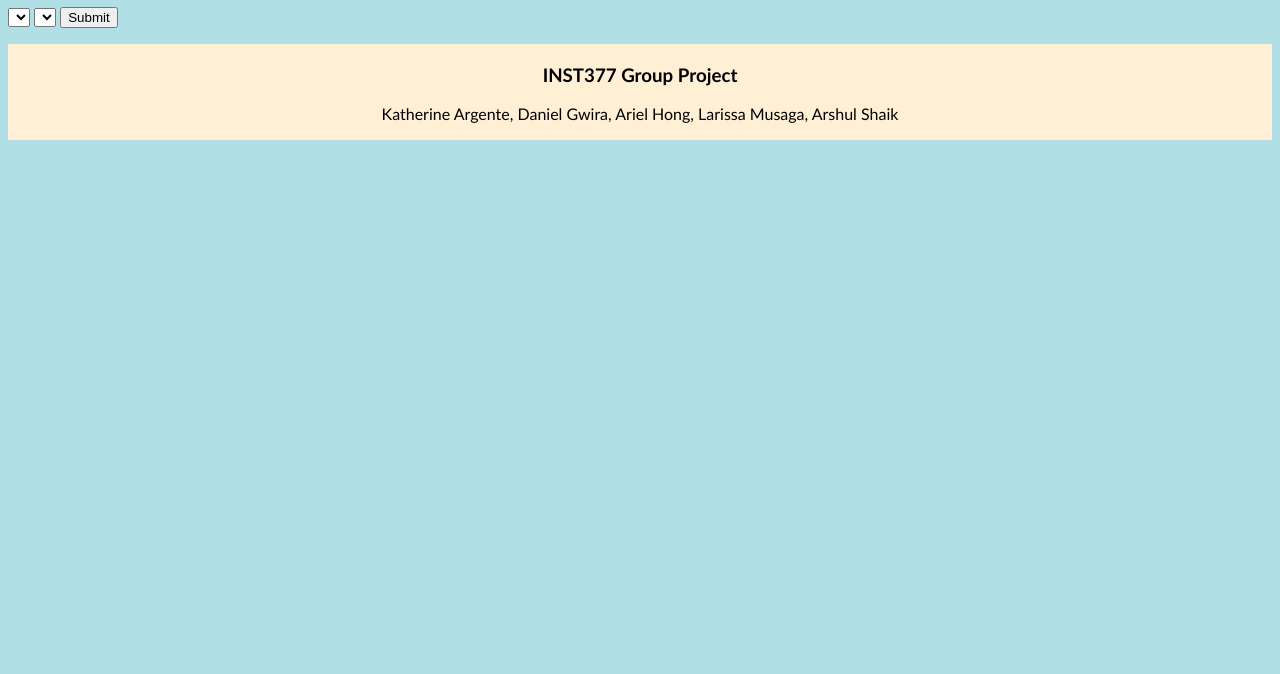
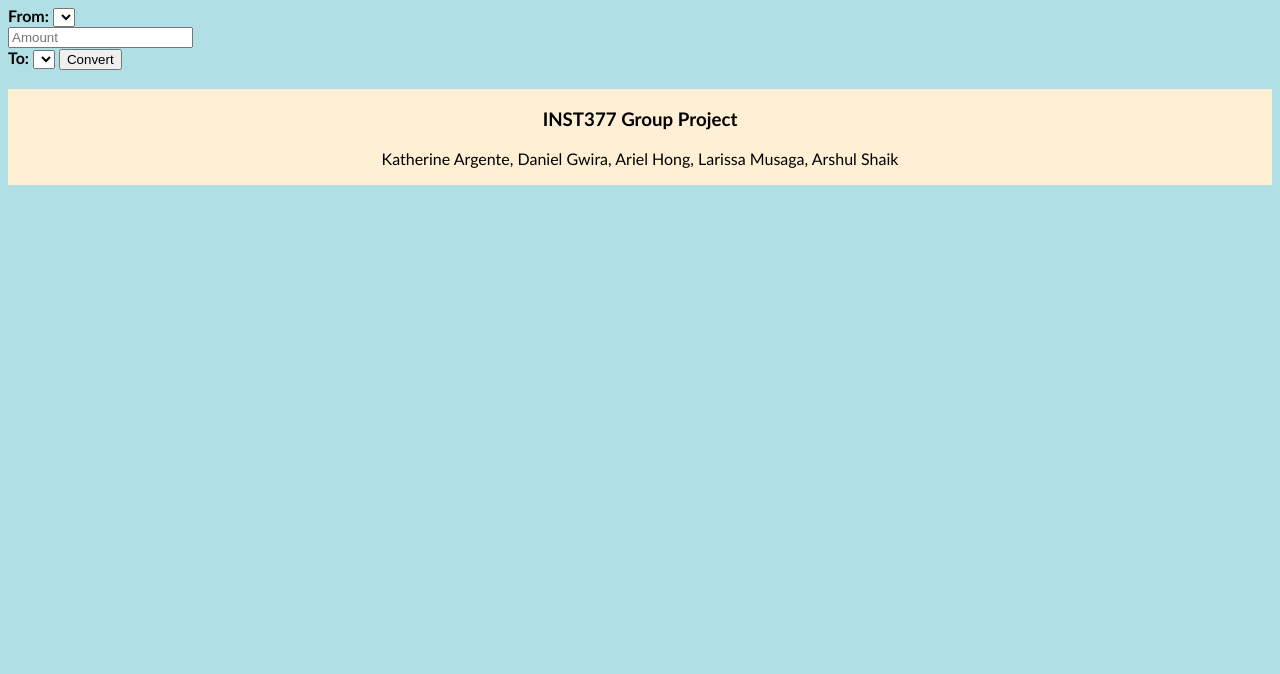
Before and after one commit to kargenta/Currency-Exchange-Website-Group43, a plain HTML site: page functionality_page.html in a window 1280 px wide. Shown: the part 126-800 px from the top of the page. Drawn offline with Linux system fonts and the light colour scheme.

Commit message:
functionality_page.html

```diff
--- a/functionality_page.html
+++ b/functionality_page.html
@@ -15,16 +15,17 @@
             </ul>
         </nav>
 
-        <div id="conversionDiv">
+         <div id="conversionDiv">
             <h1>Find Exchange Rate</h1>
             <form id="exchangeRateForm" method="get" action="" onsubmit=" ; return false">
-                <select id="from" class="currency" required></select>
+                <label for="from">From: </label>
+                <select id="from" class="currency" required></select><br>
+                <input type="number" id="amount" placeholder="Amount" required><br>
+                <label for="to">To: </label>
                 <select id="to" class="currency" required></select>
-                <input type="submit">
+                <input type="submit" value="Convert">
             </form>
-        </div>
-        <div id="chartDiv">
-
+            <h3 id="resultDisplay"></h3>
         </div>
         <!-- Footer -->
         <footer class="footer">
```
